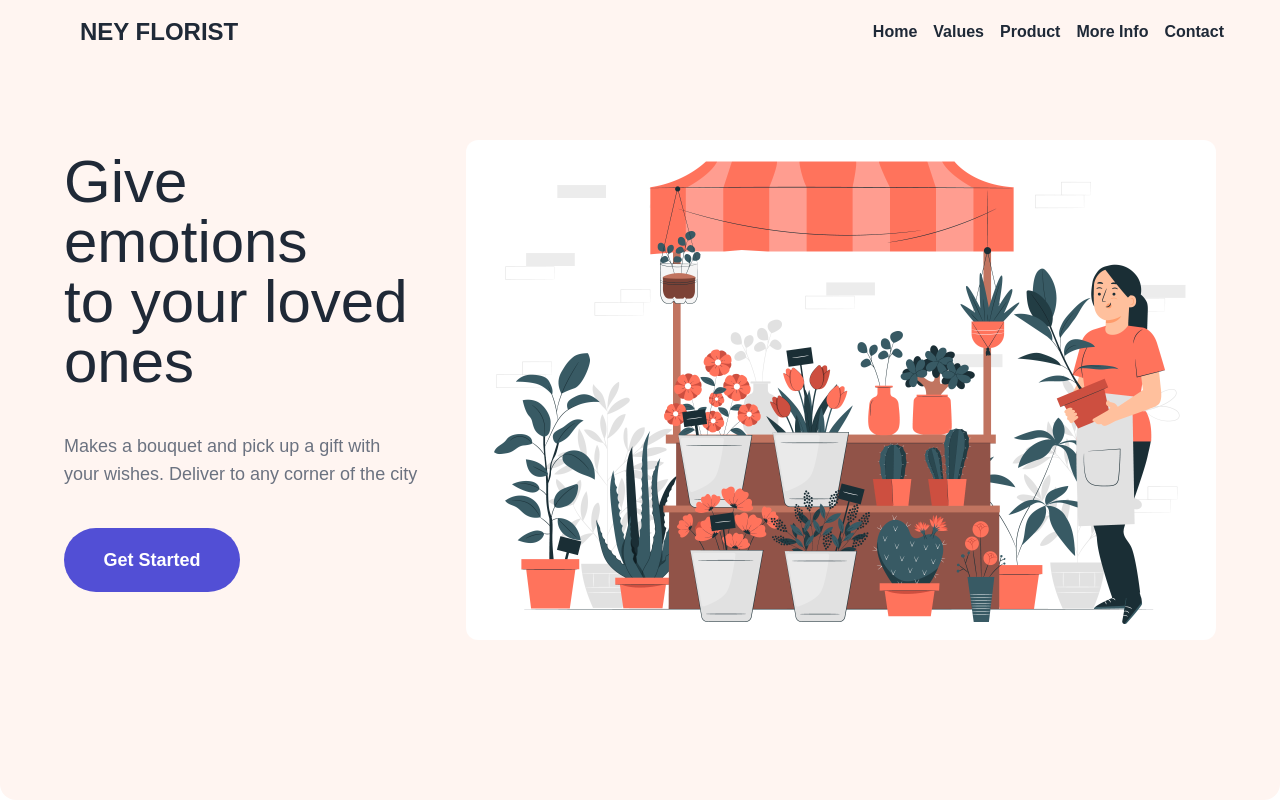
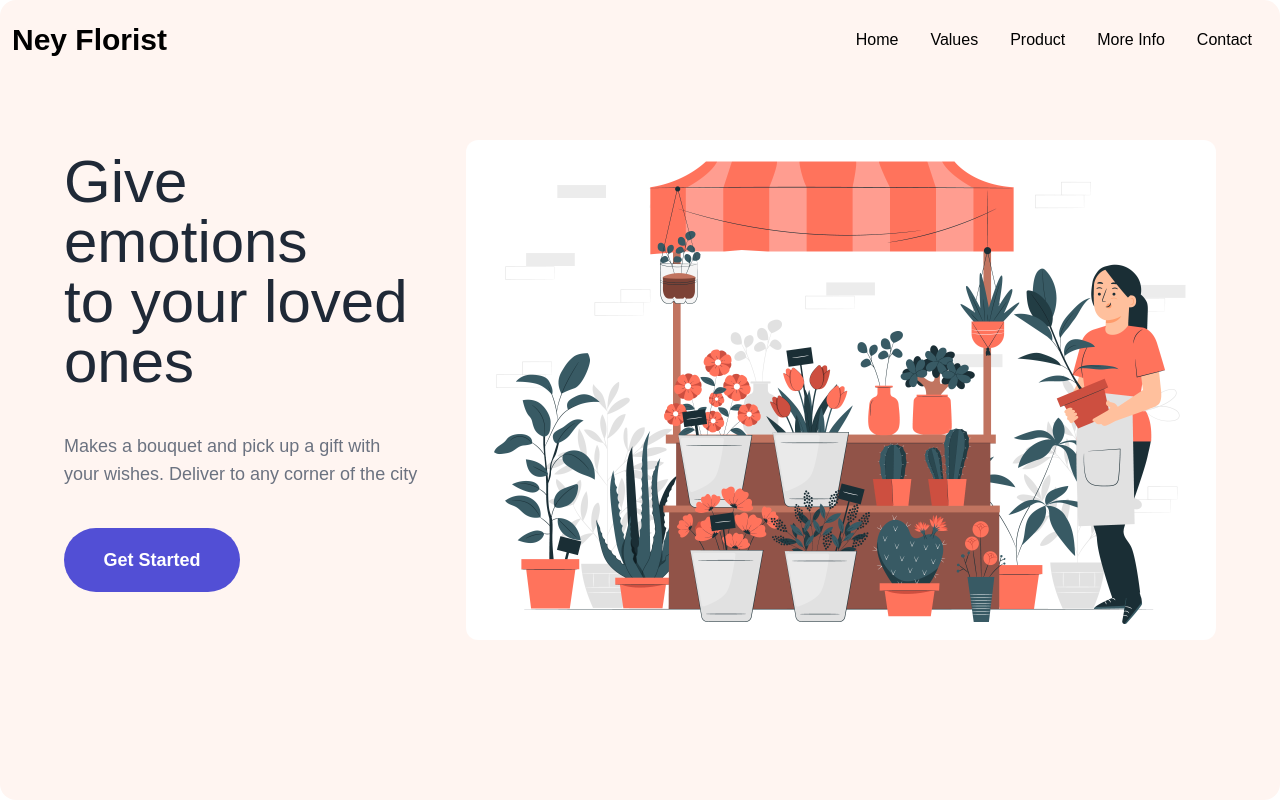
Before and after one commit to nylaam/NEFLORIST-NEXT-WEB, a Next.js app: page / in a window 1280 px wide. Shown: the top 800 px of the page. Built offline with nearby package versions, Linux system fonts and the light colour scheme.

Commit message:
responsive

```diff
--- a/components/Footer.js
+++ b/components/Footer.js
@@ -5,27 +5,14 @@
 const Footer = () => {
   return (
     <div className="w-full">
-      <div className="bg-[#fff5f1] grid grid-cols-1 sm:grid-cols-2 md:grid-cols-3 lg:grid-cols-5 gap-5 lg:gap-10 px-20 py-10 items-center">
-        <div className="items-center lg:items-start gap-5">
-          <div className="font-semibold md:text-left text-center text-2xl">NEY FLORIST </div>
-          <p className="text-center lg:text-start">
-            Jl. Danau Ranau, Sawojajar, Kec. Kedungkandang, Kota Malang, Jawa
-            Timur 65139
+      <div className="bg-[#fff5f1] grid grid-cols-1 sm:grid-cols-1 md:grid-cols-3 lg:grid-cols-3 gap-5 lg:gap-1 px-20 py-10 items-center">
+        <div className="items-center lg:items-start gap-5 pr-2">
+          <div className="font-semibold md:text-left text-center text-2xl">Ney FLorist </div>
+        </div>
+        <div className="flex flex-row md:ml-200 justify-center gap-8">
+          <p className="text-center">
+          Jl. Danau Ranau, Sawojajar, Kec. Kedungkandang, Kota Malang, Jawa Timur 65139
           </p>
-        </div>
-        <div className="flex flex-row md:ml-96 justify-center gap-8">
-          <Link href={"#values"} className="text-base">
-            About
-          </Link>
-          <Link href={"#product"} className="text-base">
-            Catalog
-          </Link>
-          <Link href={"#moreinfo"} className="text-base">
-            Comment
-          </Link>
-          <Link href={"#contact"} className="text-base">
-            Contact
-          </Link>
         </div>
         <div className="flex justify-end gap-5 mx-auto md:mx-0 md:right-24 md:absolute">
           <a href="https://github.com/nylaam"><BsGithub className="text-3xl text-gray-500" /></a>
--- a/components/Navbar.js
+++ b/components/Navbar.js
@@ -1,93 +1,95 @@
-import Link from "next/link"
-import React, { useState } from "react"
-import {FaBars, FaTimes} from 'react-icons/fa'
+import Link from 'next/link';
+import React, { useState, useEffect } from 'react';
+import { AiOutlineMenu, AiOutlineClose } from 'react-icons/ai';
 
 const Navbar = () => {
-  const [nav, setNav] = useState(false)
-    const links =[
-        {
-            id: 1,
-            name:'Home',
-            link: '/'
-        },
-        {
-            id: 2,
-            name: 'Values',
-            link: '#values'
-        },
-        {
-            id: 3,
-            name: "Product",
-            link: '#product'
-        },
-        {
-            id: 4,
-            name: "More Info",
-            link: '#moreinfo'
-        },
-        {
-          id: 5,
-          name: "Contact",
-          link: '#contact'
-      },
-    ]
+  const [nav, setNav] = useState(false);
+  const [color, setColor] = useState('transparent');
+  const [textColor, setTextColor] = useState('white');
+
+  const handleNav = () => {
+    setNav(!nav);
+  };
+
+  useEffect(() => {
+    const changeColor = () => {
+      if (window.scrollY >= 90) {
+        setColor('#fff5f1');
+        setTextColor('#000000');
+      } else {
+        setColor('transparent');
+        setTextColor('#000000');
+      }
+    };
+    window.addEventListener('scroll', changeColor);
+  }, []);
+
   return (
-    <>
-        <div className=' bg-[#fff5f1] h-16 fixed left-0 w-full top-0'>
-        <div className="flex flex-row justify-center lg:justify-between md:ml-20 gap-80 md:gap-7 mt-4">
-        <div className='font-semibold text-2xl'>NEY FLORIST</div>
-
-                <ul className="hidden md:flex gap-4 justify-between items-center px-14">
-                    <li>
-                    <Link href='/' className="hover:text-[#d042ac] text-sm md:text-base font-semibold">
-                            Home
+    <div
+      style={{ backgroundColor: `${color}` }}
+      className='fixed left-0 top-0 w-full z-10 ease-in duration-300'
+    >
+      <div className='max-w-[1420px] m-auto flex justify-between items-center p-3 text-white'>
+        <Link href='/'>
+          <h1 style={{ color: `${textColor}` }} className='font-bold text-3xl'>
+            Ney Florist
+          </h1>
         </Link>
+        <ul style={{ color: `${textColor}` }} className='hidden sm:flex'>
+          <li className='p-4'>
+            <Link href='/'>Home</Link>
           </li>
-                    <li>
-                    <Link href='#values' className="hover:text-[#d042ac] text-sm md:text-base font-semibold">
-                            Values
-                        </Link>
+          <li className='p-4'>
+            <Link href='#values'>Values</Link>
           </li>
-                    <li>
-                    <Link href='#product' className="hover:text-[#d042ac] text-sm md:text-base font-semibold">
-                            Product
-                        </Link>
+          <li className='p-4'>
+            <Link href='#product'>Product</Link>
           </li>
-                    <li>
-                    <Link href='#moreinfo' className="hover:text-[#d042ac] text-sm md:text-base font-semibold">
-                            More Info
-                        </Link>
+          <li className='p-4'>
+            <Link href='#moreinfo'>More Info</Link>
           </li>
-                    <li>
-                    <Link href='#contact' className="hover:text-[#d042ac] text-sm md:text-base font-semibold">
-                            Contact
-                        </Link>
+          <li className='p-4'>
+            <Link href='#contact'>Contact</Link>
           </li>
         </ul>
 
-
-                <div onClick={() => setNav(!nav)} className="block cursor-pointer md:hidden text-[24px] text-[#d042ac]  pr-4">
-                    {nav ? <FaTimes size={30} /> : <FaBars size={30} />}
-                </div>
-                    {nav && (
-                        <>
-                        <ul className="flex flex-col justify-center items-center absolute top-14 left-0 w-full h-200 bg-gradient-to-b from-pink-200 to-pink-200 text-white">
-                        {links.map(({id, name, link}) => (
-                                <li
-                                    key={id}
-                                    className="px-4 cursor-pointer capitalize py-4 text-2xl"
-                                    onClick={() => setNav(!nav)}
-                                >
-                                <Link href={link}>{name}</Link>
-                                </li>
-                            ))}
-                        </ul>
-                        </>
+        {/* Mobile Button */}
+        <div onClick={handleNav} className='block sm:hidden z-10'>
+          {nav ? (
+            <AiOutlineClose size={20} style={{ color: `${textColor}` }} />
+          ) : (
+            <AiOutlineMenu size={20} style={{ color: `${textColor}` }} />
           )}
         </div>
+        {/* Mobile Menu */}
+        <div
+          className={
+            nav
+              ? 'sm:hidden absolute top-0 left-0 right-0 bottom-0 flex justify-center items-center w-full h-screen bg-[#ffcefe] text-center ease-in duration-300'
+              : 'sm:hidden absolute top-0 left-[-100%] right-0 bottom-0 flex justify-center items-center w-full h-screen bg-[#c39fba] text-center ease-in duration-300'
+          }
+        >
+          <ul>
+            <li onClick={handleNav} className='p-4 text-4xl hover:text-gray-500'>
+              <Link href='/'>Home</Link>
+            </li>
+            <li onClick={handleNav} className='p-4 text-4xl hover:text-gray-500'>
+              <Link href='#values'>Values</Link>
+            </li>
+            <li onClick={handleNav} className='p-4 text-4xl hover:text-gray-500'>
+              <Link href='#product'>Product</Link>
+            </li>
+            <li onClick={handleNav} className='p-4 text-4xl hover:text-gray-500'>
+              <Link href='#moreinfo'>More Info</Link>
+            </li>
+            <li onClick={handleNav} className='p-4 text-4xl hover:text-gray-500'>
+              <Link href='#contact'>Contact</Link>
+            </li>
+          </ul>
         </div>
-    </>
-    )
-}
+      </div>
+    </div>
+  );
+};
 
-export default Navbar
+export default Navbar;
```
Lines whose indentation alone changed are shown as unchanged.
